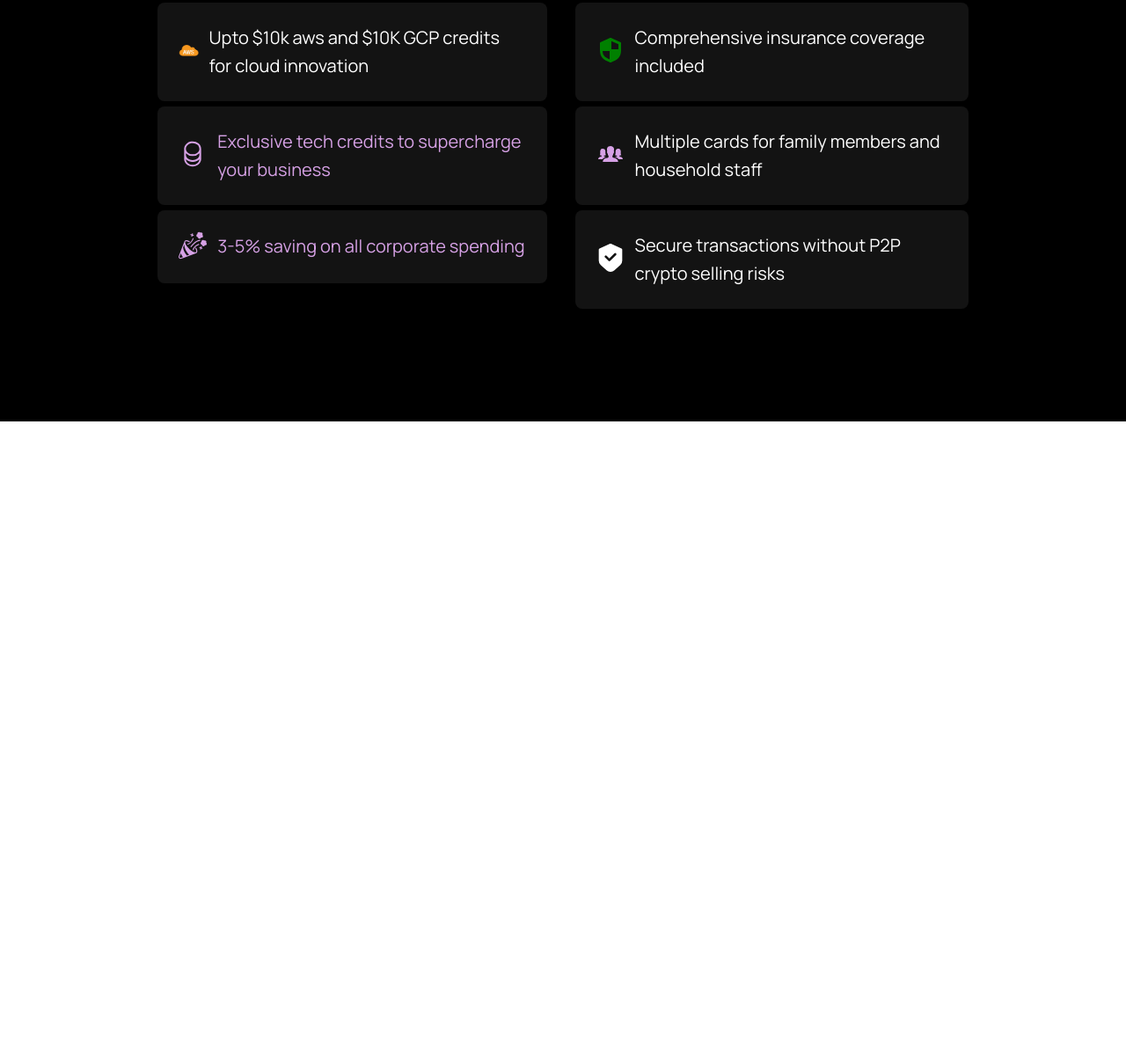
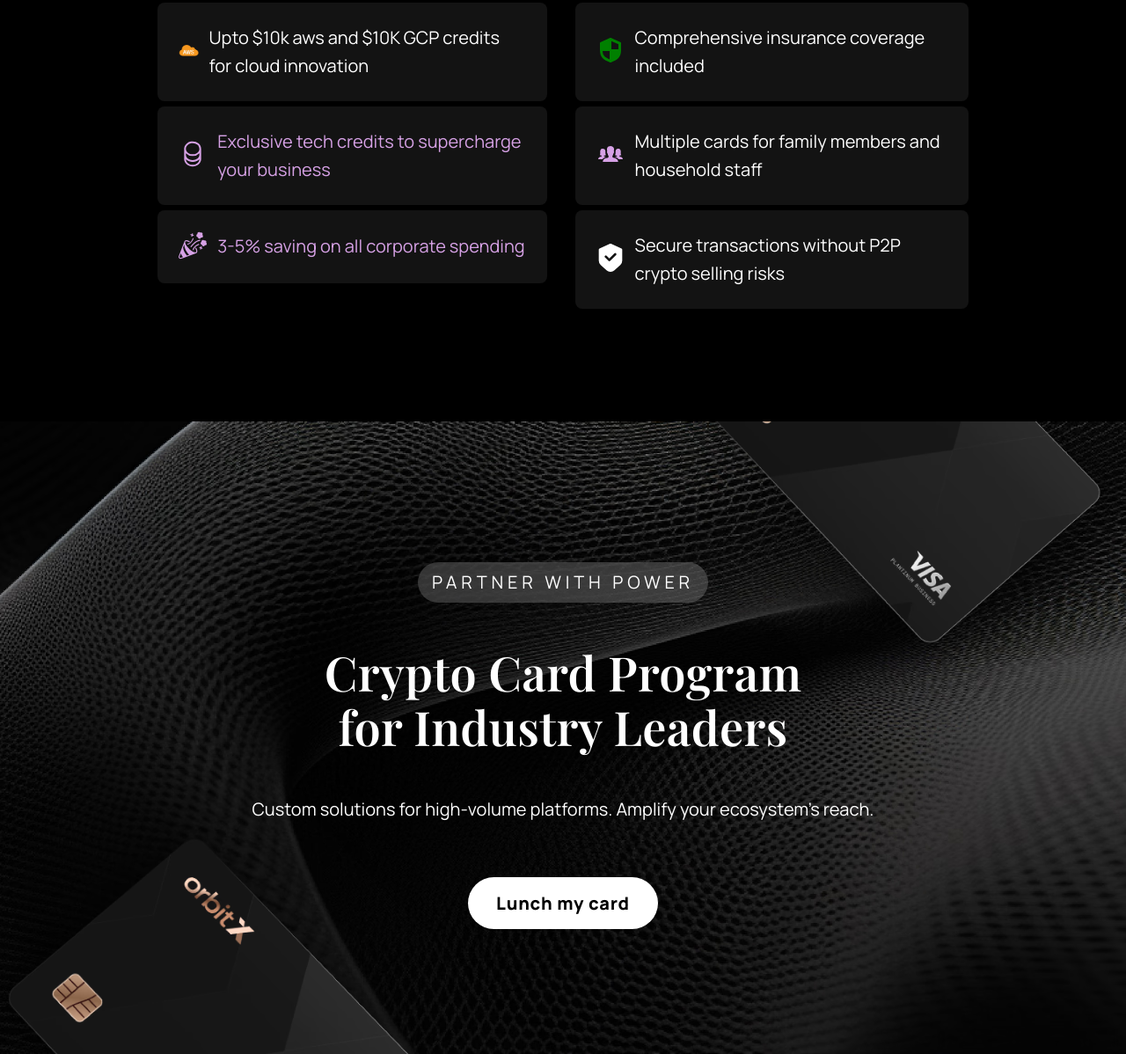
Before and after one commit to AmirarsalanBa/Project2, a plain HTML site: page index.html in a window 1280 px wide. Shown: the part 4915-6113 px from the top of the page at 88% size. Before the commit the page ends 5394 px from the top, so only its background shows below. Drawn offline with nearby package versions, Linux system fonts and the light colour scheme.

Commit message:
section 7 completed.

```diff
--- a/index.html
+++ b/index.html
@@ -12,6 +12,8 @@
     <link rel="stylesheet" href="styles/section4.css">
     <link rel="stylesheet" href="styles/section5.css">
     <link rel="stylesheet" href="styles/section6.css">
+    <link rel="stylesheet" href="styles/section7.css">
+
 
 
 
@@ -272,6 +274,14 @@
 
 
   </section>
+  <!-- section 7 -->
+  <section class="section7">
+    <div class="section7-h2-wrapper"><h2 class="section7-h2">Partner with Power</h2></div>
+    <p class="section7-p1">Crypto Card Program for Industry Leaders</p>
+    <p class="section7-p2">Custom solutions for high-volume platforms. Amplify your ecosystem's reach.</p>
+    <a class="section7-button" href="#">Lunch my card</a>
+
+  </section>
 
 
 </body>
--- /dev/null
+++ b/styles/section7.scss
@@ -0,0 +1,75 @@
+// section 7
+
+.section7 {
+    background-image: url(../media/section7-bg.png);
+    background-size: cover;
+    background-position: center;
+    padding: 10rem 2rem;
+    text-align: center;
+
+    .section7-h2-wrapper {
+        backdrop-filter: blur(22px);
+        background-color: #ffffff30;
+        border-radius: 40px;
+        padding: .5rem 1rem;
+        width: fit-content;
+        margin: auto;
+
+
+        h2 {
+            margin: 0;
+            font-size: .75rem;
+            letter-spacing: 0.3rem;
+            color: rgba(255, 255, 255, 1);
+            font-weight: 100;
+            line-height: 150%;
+            text-transform: uppercase;
+        }
+    }
+
+    .section7-p1 {
+        font-family: 'Playfair Display', serif;
+        font-size: 2rem;
+        font-weight: 600;
+        letter-spacing: 0.02rem;
+        margin: 3rem auto;
+    }
+
+    .section7-p2 {
+        font-size: 1rem;
+        line-height: 150%;
+        margin-bottom: 5rem;
+    }
+
+    a {
+        font-size: 1.25rem;
+        background-color: white;
+        border-radius: 50px;
+        padding: 1rem 2rem;
+        text-decoration: none;
+        color: black;
+        font-weight: 900;
+        letter-spacing: 0.05rem;
+    }
+}
+
+@media screen and (min-width: 80em) {
+    .section7 {
+
+        .section7-h2-wrapper {
+            h2 {
+                font-size: 1.25rem;
+            }
+        }
+
+        .section7-p1 {
+            font-size: 3.375rem;
+            width: 50%;
+
+        }
+
+        .section7-p2 {
+            font-size: 1.25rem;
+        }
+    }
+}
```
Also changed, not shown: media/section7-bg.png (renamed from media/wF9qJXKYE94J7Qiz3yPwb6e8x4.png), styles/section7.css (added), 1 other file.
